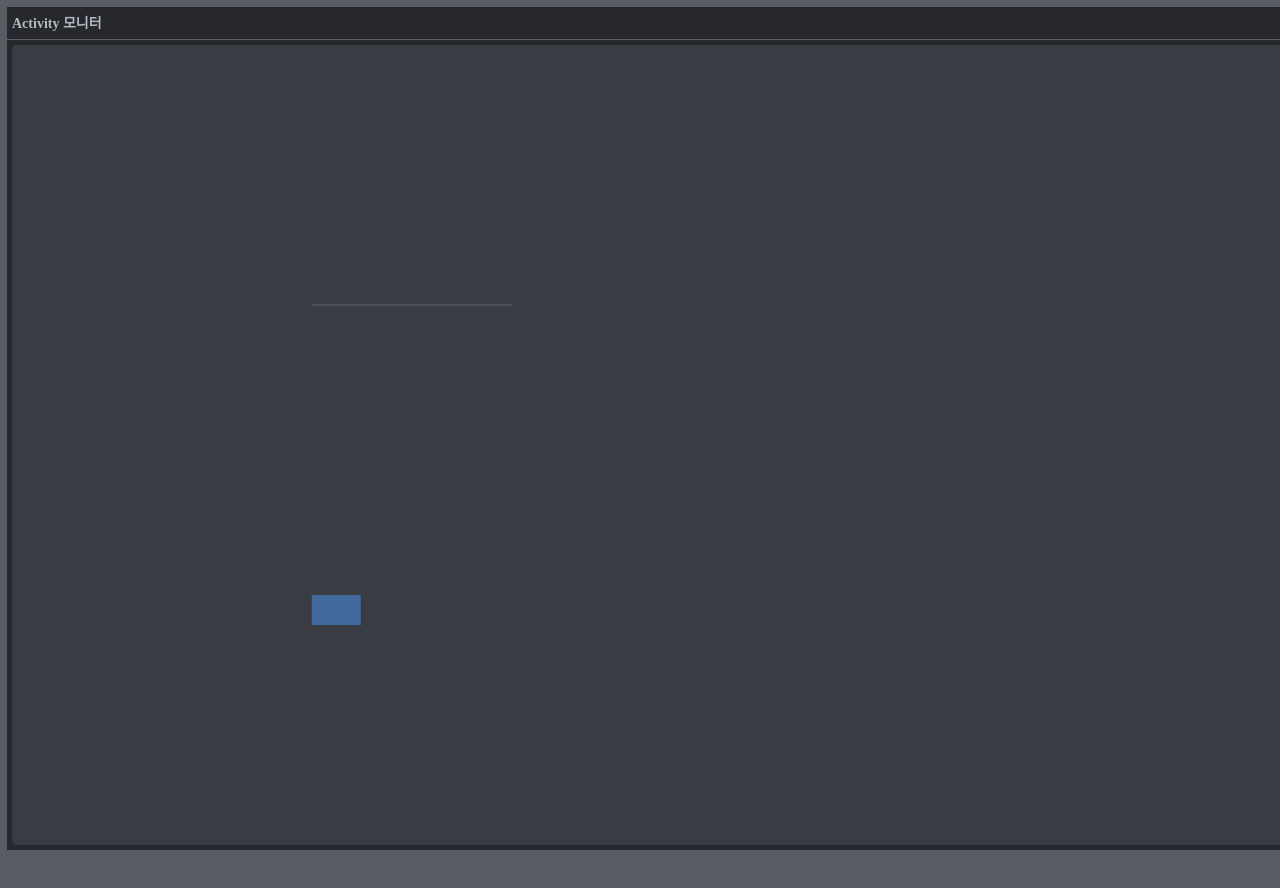
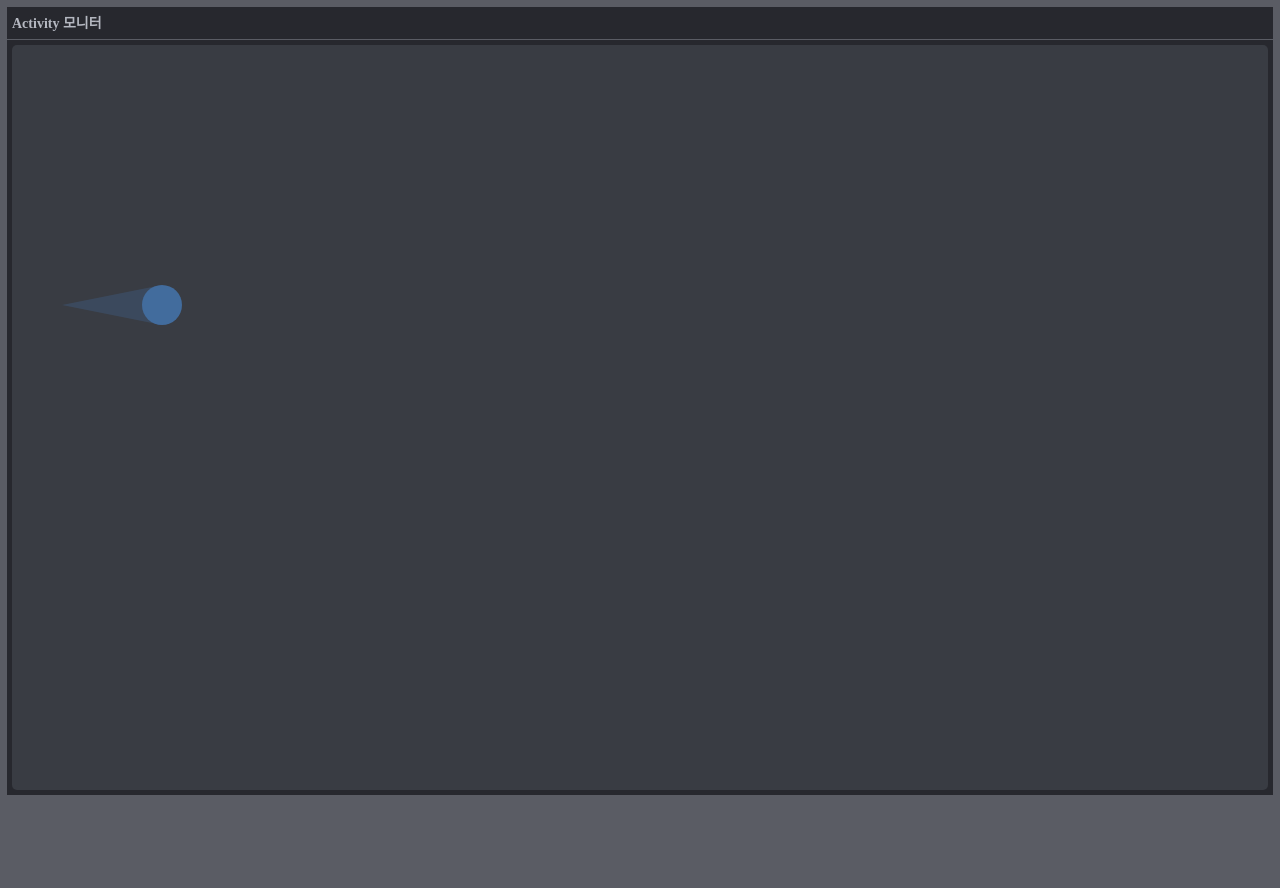
Before and after one commit to lqqokim/canvas-packet-view, a plain HTML site: page index.html in a window 1280 px wide. After the commit the page ends 800 px from the top, so only its background shows below. Drawn offline with Linux system fonts and the light colour scheme.

Commit message:
change structure

```diff
--- /dev/null
+++ b/app.js
@@ -0,0 +1,5 @@
+import DrawCanvas from './js/draw-canvas.js';
+
+document.addEventListener('DOMContentLoaded', () => {
+  DrawCanvas.init();
+});
--- a/index.html
+++ b/index.html
@@ -1,16 +1,21 @@
-<!DOCTYPE html>
 <html lang="en">
 
 <head>
   <meta charset="UTF-8">
+  <meta name="viewport" content="width=device-width, initial-scale=1.0">
+  <meta http-equiv="X-UA-Compatible" content="ie=edge">
   <style>
+
+
     html,
     body {
+      margin: 0;
       padding: 0;
-      margin: 0;
       height: 100%;
       width: 100%;
+      overflow: hidden;
       background-color: #5A5C64;
+      word-wrap: break-word;
     }
 
     p {
@@ -19,50 +24,38 @@
     }
 
     .container {
-      width: 100%;
-      height: 100%;
       margin: 7px;
+      height: calc(100% - 55px);
     }
 
     .header {
-      width: 100%;
       height: 32px;
       background-color: #27282E;
       color: #7B7D84;
       font-family: 'Droid Sans';
       font-weight: 600;
       margin-bottom: 1px;
-      padding: 5px;
-      box-sizing: border-box;
+
 
       font-size: 14px;
       cursor: default;
       font-family: "Droid Sans";
       color: rgb(181, 184, 193);
+
+      box-sizing: border-box;
+      padding: 5px;
     }
 
     .content {
-      /* width: 100%; */
       height: 100%;
-      width: 100%;
       background-color: #27282E;
       padding: 5px;
     }
 
-    .content>div {
-      width: 100%;
+    .canvas-area {
       height: 100%;
       background-color: #393C43;
       border-radius: 5px;
-    }
-
-    .canvas-area {
-      width: 1252px;
-      height: 145px;
-    }
-
-    canvas {
-      /* margin-top: 400px; */
     }
   </style>
   <title>Canvas Prac</title>
@@ -72,18 +65,17 @@
   <div class="container">
     <div class="header">
       Activity 모니터
+      <div id="mydiv"></div>
     </div>
     <div class="content">
-      <div>
-        <div class="canvas-area">
-          <canvas id="canvas" width="800" height="1000">
-          </canvas>
-        </div>
+      <div class="canvas-area">
+        <canvas id="canvas"></canvas>
       </div>
+      </di>
     </div>
   </div>
 </body>
 
-<script type="text/javascript" src="./canvas.js"></script>
+<script type="module" src="./app.js"></script>
 
 </html>
--- a/canvas.js
+++ b/js/asd.js
@@ -5,27 +5,44 @@ window.addEventListener('resize', function () {
   // window.offsetWidth = canvasEl.offsetWidth ;
 });
 
+// import MainController from './controllers/MainController.js'
+
+// document.addEventListener('DOMContentLoaded', () => {
+//     MainController.init()
+// })
+
 
 const canvas = document.getElementById('canvas');
+const canvasArea = document.getElementsByClassName('canvas-area');
 if (canvas.getContext) {
   const ctx = canvas.getContext('2d');
+  const WIDTH = canvasArea[0].offsetWidth;
+  const HEIGHT = canvasArea[0].offsetHeight;
+
+  // const WIDTH = canvasArea.offsetWidth;
+  // const HEIGHT = canvasArea.offsetHeight;
+  console.log(WIDTH, HEIGHT);
+
+  document.getElementById('canvas').addEventListener('click', () => {
+    ctx.clearRect(0, 0, WIDTH, HEIGHT);
+  });
 
   //circle
   circle(ctx);
   lines(ctx);
 
-  for (let i = 0; i < 1200; i++) {
-    move(i);
-  }
+  // for (let i = 0; i < 1200; i++) {
+  //   move(i);
+  // }
 
-  function move(x) {
-    setTimeout(function () {
-      ctx.clearRect(0, 0, 300, 600)
-      ctx.beginPath();
-      x = x % 300;
-      ctx.fillRect(x, 550, 50, 30);
-    }, 3 * x);
-  }
+  // function move(x) {
+  //   setTimeout(function () {
+  //     ctx.clearRect(0, 0, 300, 600)
+  //     ctx.beginPath();
+  //     x = x % 300;
+  //     ctx.fillRect(x, 550, 50, 30);
+  //   }, 3 * x);
+  // }
 }
 
 function circle(ctx) {
@@ -37,7 +54,7 @@ function circle(ctx) {
   // ctx.arc(200, 60, 10, 30 * Math.PI / 180, 120 * Math.PI / 180, true);
   for (let i = 0; i < 5; i++) {
     ctx.beginPath();
-    ctx.fillStyle = `rgb(66,108,157,${0.2 * i})`
+    ctx.fillStyle = `rgb(66,108,157,${0.3 * i})`
     ctx.arc(150, 260, 5 * i, 0, Math.PI * 2, true);
     ctx.fill();
   }
--- /dev/null
+++ b/js/bullet.js
@@ -0,0 +1,38 @@
+import View from './view.js';
+
+const Bullet = Object.create(View);
+
+Bullet.setup = function (ctx) {
+  this.init(ctx)
+  // this.draw(ctx);
+  return this;
+}
+
+Bullet.draw = function (ctx) {
+  // const ctx = this.ctx;
+
+  ctx.strokeStyle = "#426C9D";
+  // ctx.fillStyle = "rgb(66,108,157, 0.9)"
+
+  // ctx.beginPath();
+  // ctx.arc(200, 60, 10, 30 * Math.PI / 180, 120 * Math.PI / 180, true);
+  for (let i = 0; i < 5; i++) {
+    ctx.beginPath();
+    ctx.fillStyle = `rgb(66,108,157,${0.3 * i})`
+    ctx.arc(150, 260, 5 * i, 0, Math.PI * 2, true);
+    ctx.fill();
+  }
+  // ctx.arc(150, 60, 20, 0, Math.PI * 2, true);
+  // ctx.fill();
+
+  ctx.beginPath();
+  ctx.moveTo(50, 260);
+  ctx.fillStyle = "rgb(66,108,157, 0.3)"
+  ctx.lineTo(150, 240);
+  ctx.lineTo(150, 280);
+  ctx.fill();
+
+  console.log('d')
+}
+
+export default Bullet;
--- /dev/null
+++ b/js/draw-canvas.js
@@ -0,0 +1,70 @@
+import Bullet from './bullet.js';
+
+export default {
+  init() {
+    this.canvasEl = document.getElementById('canvas');
+    this.setCanvasSize = this.setCanvasSize.bind(this);
+    if (this.canvasEl.getContext) {
+      this.ctx = this.canvasEl.getContext('2d');
+
+      Bullet.setup(this.ctx);
+      this.setCanvasSize();
+      this.bindEvents();
+      this.drawBullet();
+    }
+  },
+
+  setCanvasSize() {
+    const parentEl = this.canvasEl.parentNode;
+    this.ctx.canvas.width = parentEl.offsetWidth;
+    this.ctx.canvas.height = parentEl.offsetHeight;
+    // this.drawBullet();
+  },
+
+  bindEvents() {
+    let timer;
+
+    window.addEventListener('resize', () => {
+      timer && clearTimeout(timer);
+      timer = setTimeout(this.setCanvasSize, 500);
+    });
+  },
+  // drawBullet(ctx) {
+  //   ctx.strokeStyle = "#426C9D";
+  //   ctx.beginPath();
+  //   ctx.fillStyle = "rgb(66,108,157, 0.9)"
+  //   ctx.arc(150 + i * 10, 260, 20, 0, Math.PI * 2, true);
+  //   ctx.fill();
+
+  //   ctx.beginPath();
+  //   ctx.moveTo(50 + i * 10, 260);
+  //   ctx.fillStyle = "rgb(66,108,157, 0.3)"
+  //   ctx.lineTo(150 + i * 10, 240);
+  //   ctx.lineTo(150 + i * 10, 280);
+  //   ctx.fill();
+  // },
+
+  drawBullet() {
+    const ctx = this.canvasEl.getContext('2d');
+    ctx.strokeStyle = "#426C9D";
+    // ctx.fillStyle = "rgb(66,108,157, 0.9)"
+
+    // ctx.beginPath();
+    // ctx.arc(200, 60, 10, 30 * Math.PI / 180, 120 * Math.PI / 180, true);
+    for (let i = 0; i < 5; i++) {
+      ctx.beginPath();
+      ctx.fillStyle = `rgb(66,108,157,${0.3 * i})`
+      ctx.arc(150, 260, 5 * i, 0, Math.PI * 2, true);
+      ctx.fill();
+    }
+    // ctx.arc(150, 60, 20, 0, Math.PI * 2, true);
+    // ctx.fill();
+
+    ctx.beginPath();
+    ctx.moveTo(50, 260);
+    ctx.fillStyle = "rgb(66,108,157, 0.3)"
+    ctx.lineTo(150, 240);
+    ctx.lineTo(150, 280);
+    ctx.fill();
+  }
+}
--- /dev/null
+++ b/js/view.js
@@ -0,0 +1,30 @@
+export default {
+  init(ctx) {
+    if (!ctx) throw ctx
+    this.ctx = ctx
+    return this
+  },
+
+  on(event, handler) {
+    this.el.addEventListener(event, handler)
+    return this
+  },
+
+  emit(event, data) {
+    const evt = new CustomEvent(event, {
+      detail: data
+    })
+    this.el.dispatchEvent(evt)
+    return this
+  },
+
+  hide() {
+    this.el.style.display = 'none'
+    return this
+  },
+
+  show() {
+    this.el.style.display = ''
+    return this
+  }
+}
```
